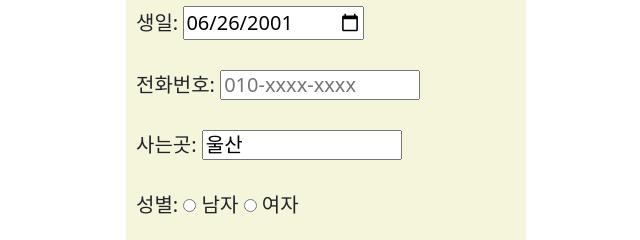
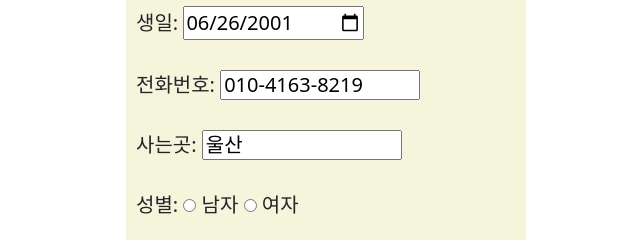
Before and after one commit to 0beanny/Project2_Front-end, a plain HTML site: page edit.html in a window 1280 px wide. Shown: the part 264-504 px from the top of the page, 314-954 px from the left. Drawn offline with nearby package versions, Linux system fonts and the light colour scheme.

Commit message:
change project

```diff
--- a/edit.html
+++ b/edit.html
@@ -108,7 +108,7 @@ body{
 
             <div class="one">
               <label for="phone">전화번호:</label>
-              <input type="tel" id="phone" class="box" placeholder="010-xxxx-xxxx" pattern="[0-1]{3}-[0-9]{4}-[0-9]{4}" required>
+              <input type="tel" id="phone" class="box" placeholder="010-xxxx-xxxx" pattern="[0-1]{3}-[0-9]{4}-[0-9]{4}" required value="010-4163-8219">
             </div>
 
             <div class="one">
```
